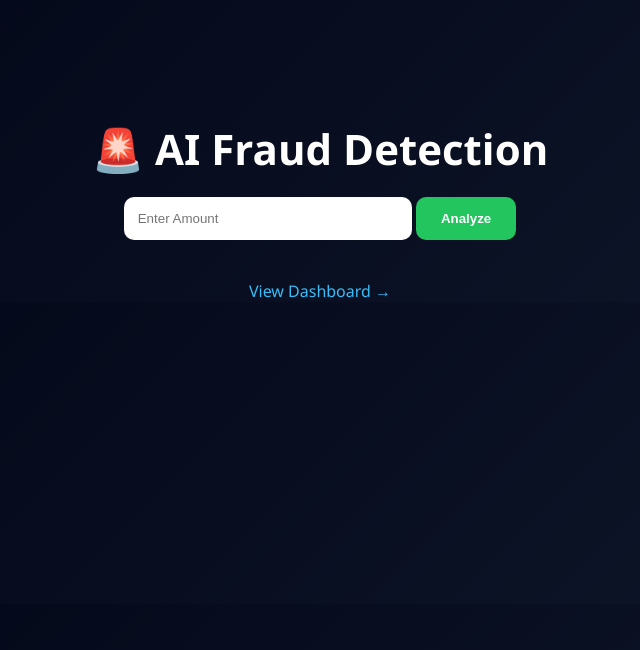
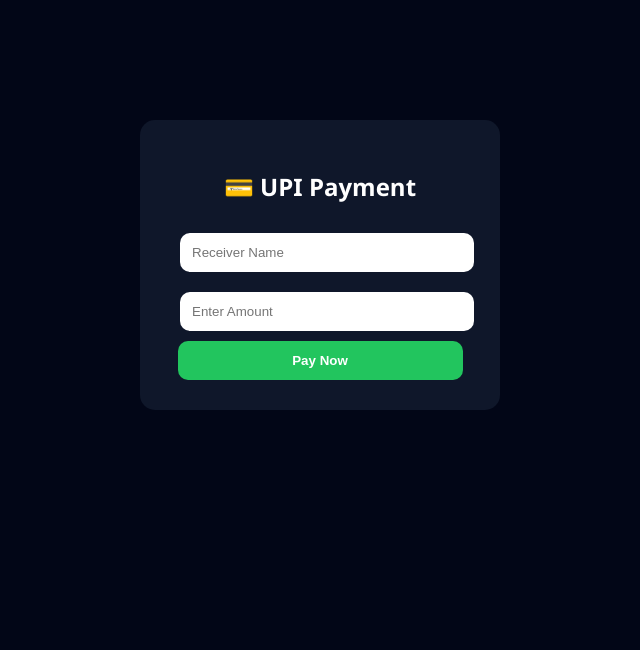
Before and after one commit to Likhitha-gowda12/fraud-detection-system, a Python web app: template templates/index.html in a window 1280 px wide. Shown: the top 650 px of the page, without its empty margins (320-960 px from the left). Run offline with Jinja, Linux system fonts and the light colour scheme; the template is opened without the code that fills it, so the values that code supplies are empty.

Commit message:
payment app UI upgrade

```diff
--- a/templates/index.html
+++ b/templates/index.html
@@ -1,125 +1,62 @@
 <!DOCTYPE html>
 <html>
 <head>
-    <title>AI Fraud Detection</title>
+    <title>UPI Payment</title>
 
     <style>
         body {
-            margin: 0;
-            font-family: 'Segoe UI', sans-serif;
-            background: linear-gradient(135deg, #020617, #0f172a);
+            background: #020617;
             color: white;
+            font-family: 'Segoe UI';
             text-align: center;
-            overflow-x: hidden;
         }
 
-        .container {
+        .card {
             margin-top: 120px;
-            animation: fadeIn 1.2s ease-in;
-        }
-
-        h1 {
-            font-size: 42px;
-            margin-bottom: 20px;
+            background: #0f172a;
+            padding: 30px;
+            border-radius: 15px;
+            width: 300px;
+            margin-left: auto;
+            margin-right: auto;
         }
 
         input {
-            padding: 14px;
-            width: 260px;
+            padding: 12px;
+            width: 90%;
+            margin: 10px;
             border-radius: 10px;
             border: none;
-            outline: none;
         }
 
         button {
-            padding: 14px 25px;
-            border: none;
+            padding: 12px;
+            width: 95%;
             border-radius: 10px;
             background: #22c55e;
+            border: none;
             color: white;
             font-weight: bold;
             cursor: pointer;
-            transition: 0.3s;
         }
 
         button:hover {
-            transform: scale(1.05);
             background: #16a34a;
         }
-
-        .loader {
-            margin-top: 20px;
-            display: none;
-        }
-
-        .result {
-            margin-top: 40px;
-            font-size: 28px;
-            animation: slideUp 0.8s ease;
-        }
-
-        .safe { color: #22c55e; }
-        .suspicious { color: orange; }
-        .fraud { color: red; }
-
-        a {
-            display: block;
-            margin-top: 40px;
-            color: #38bdf8;
-            text-decoration: none;
-        }
-
-        @keyframes fadeIn {
-            from {opacity: 0;}
-            to {opacity: 1;}
-        }
-
-        @keyframes slideUp {
-            from {transform: translateY(40px); opacity: 0;}
-            to {transform: translateY(0); opacity: 1;}
-        }
     </style>
-
-    <script>
-        function showLoader() {
-            document.getElementById("loader").style.display = "block";
-        }
-    </script>
 </head>
 
 <body>
 
-<div class="container">
+<div class="card">
 
-    <h1>🚨 AI Fraud Detection</h1>
+<h2>💳 UPI Payment</h2>
 
-    <form action="/predict" method="post" onsubmit="showLoader()">
-        <input type="number" name="amount" placeholder="Enter Amount" required>
-        <button type="submit">Analyze</button>
-    </form>
-
-    <div id="loader" class="loader">
-        ⏳ Processing...
-    </div>
-
-    {% if prediction %}
-    <div class="result">
-
-        <h2 class="
-            {% if 'High' in prediction %}fraud
-            {% elif 'Suspicious' in prediction %}suspicious
-            {% else %}safe
-            {% endif %}
-        ">
-            {{ prediction }}
-        </h2>
-
-        <h3>Risk Score: {{ confidence }}%</h3>
-
-    </div>
-    {% endif %}
-
-    <a href="/dashboard">View Dashboard →</a>
+<form action="/predict" method="post">
+    <input type="text" name="name" placeholder="Receiver Name" required>
+    <input type="number" name="amount" placeholder="Enter Amount" required>
+    <button type="submit">Pay Now</button>
+</form>
 
 </div>
 
```
Also changed, not shown: app.py (+7 -109 lines), templates/payment_result.html (added, +65 -0 lines).
